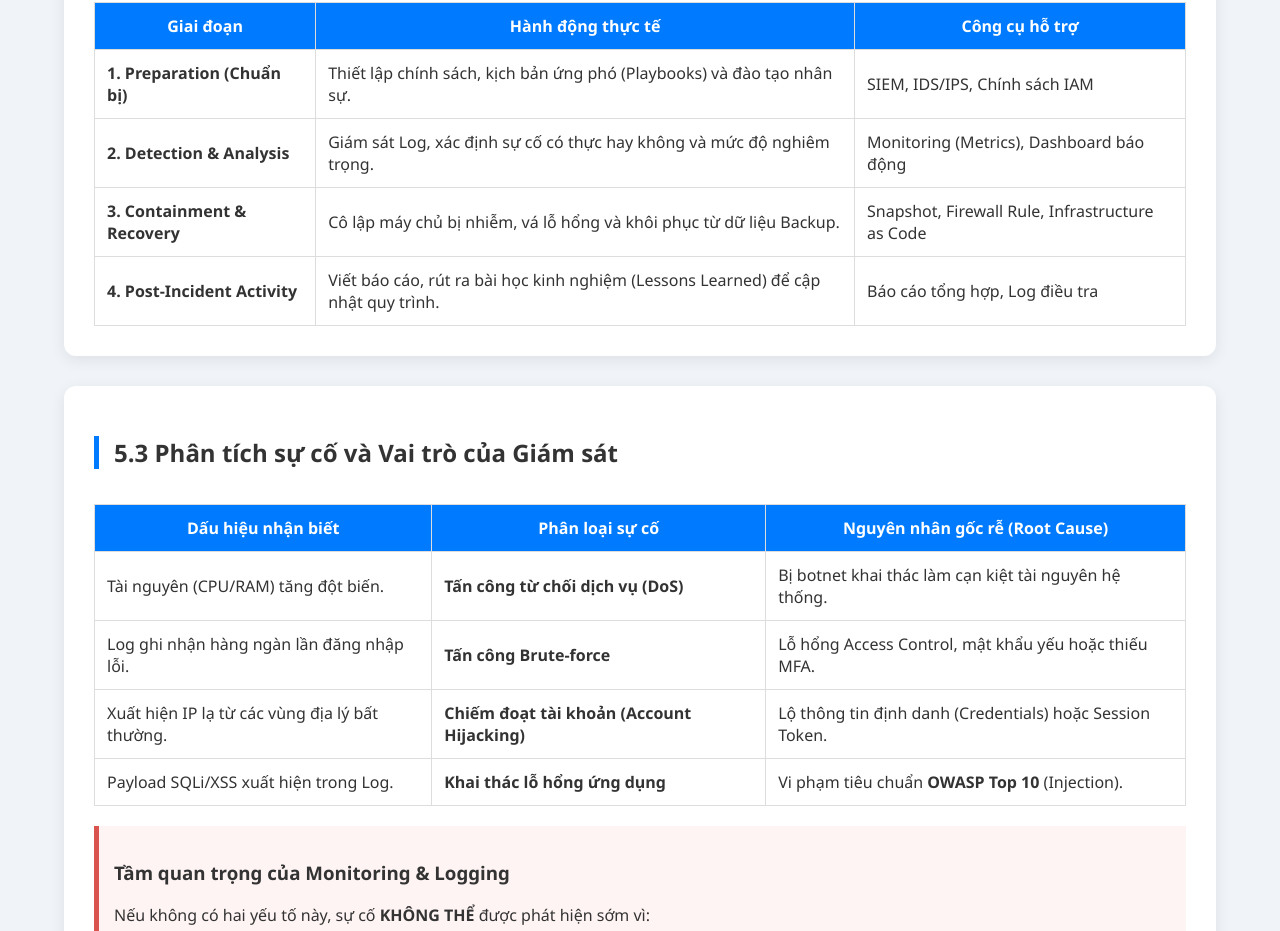
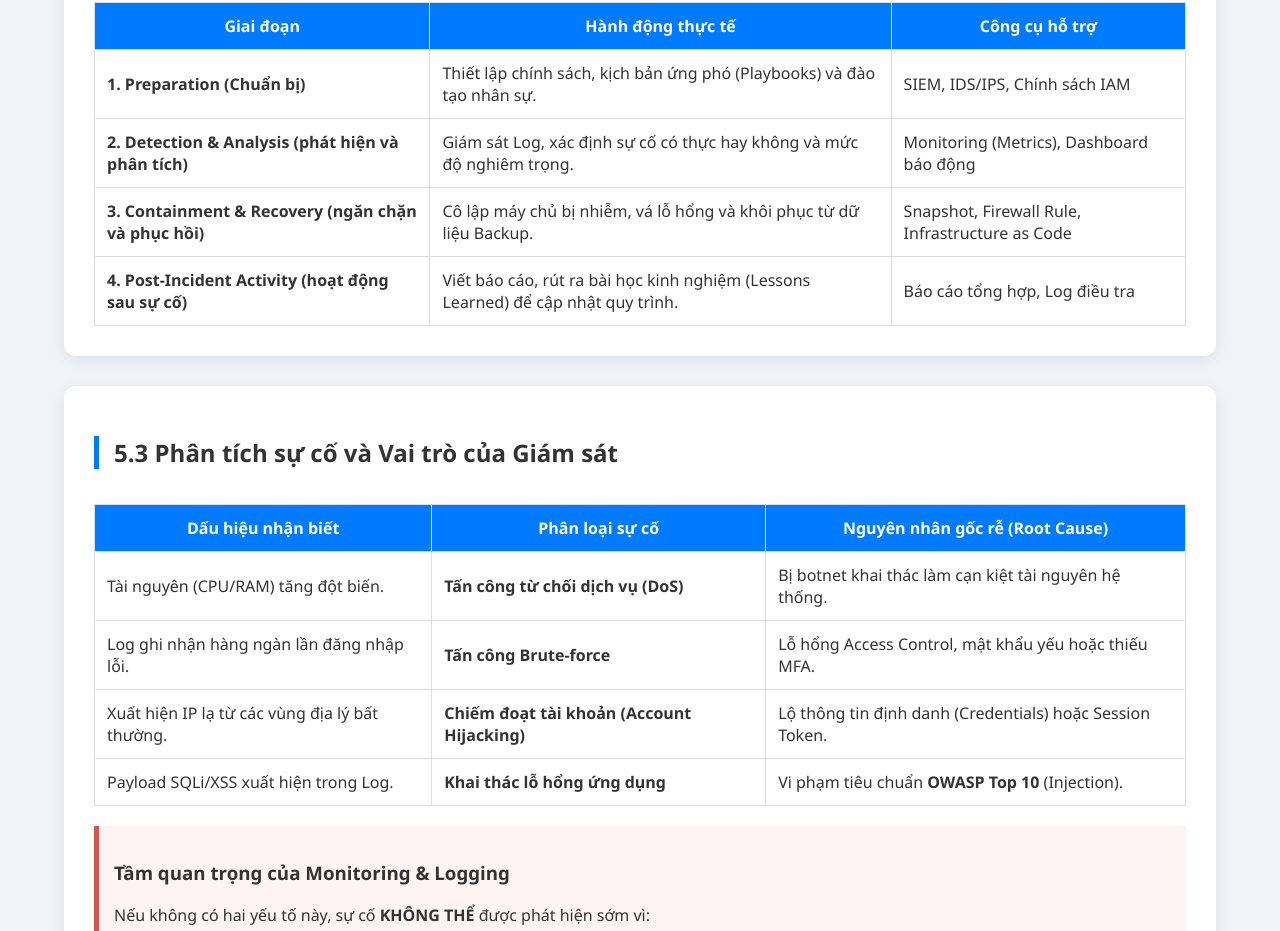
Before and after one commit to quocthai1212/baotao1, a plain HTML site: page index.html in a window 1280 px wide. Shown: the part 8889-9820 px from the top of the page. Drawn offline with Linux system fonts and the light colour scheme; a web font is replaced by a local one.

Commit message:
Update index.html

```diff
--- a/index.html
+++ b/index.html
@@ -555,17 +555,17 @@
                     <td>SIEM, IDS/IPS, Chính sách IAM</td>
                 </tr>
                 <tr>
-                    <td><b>2. Detection & Analysis</b></td>
+                    <td><b>2. Detection & Analysis (phát hiện và phân tích)</b></td>
                     <td>Giám sát Log, xác định sự cố có thực hay không và mức độ nghiêm trọng.</td>
                     <td>Monitoring (Metrics), Dashboard báo động</td>
                 </tr>
                 <tr>
-                    <td><b>3. Containment & Recovery</b></td>
+                    <td><b>3. Containment & Recovery (ngăn chặn và phục hồi) </b></td>
                     <td>Cô lập máy chủ bị nhiễm, vá lỗ hổng và khôi phục từ dữ liệu Backup.</td>
                     <td>Snapshot, Firewall Rule, Infrastructure as Code</td>
                 </tr>
                 <tr>
-                    <td><b>4. Post-Incident Activity</b></td>
+                    <td><b>4. Post-Incident Activity (hoạt động sau sự cố) </b></td>
                     <td>Viết báo cáo, rút ra bài học kinh nghiệm (Lessons Learned) để cập nhật quy trình.</td>
                     <td>Báo cáo tổng hợp, Log điều tra</td>
                 </tr>
```
